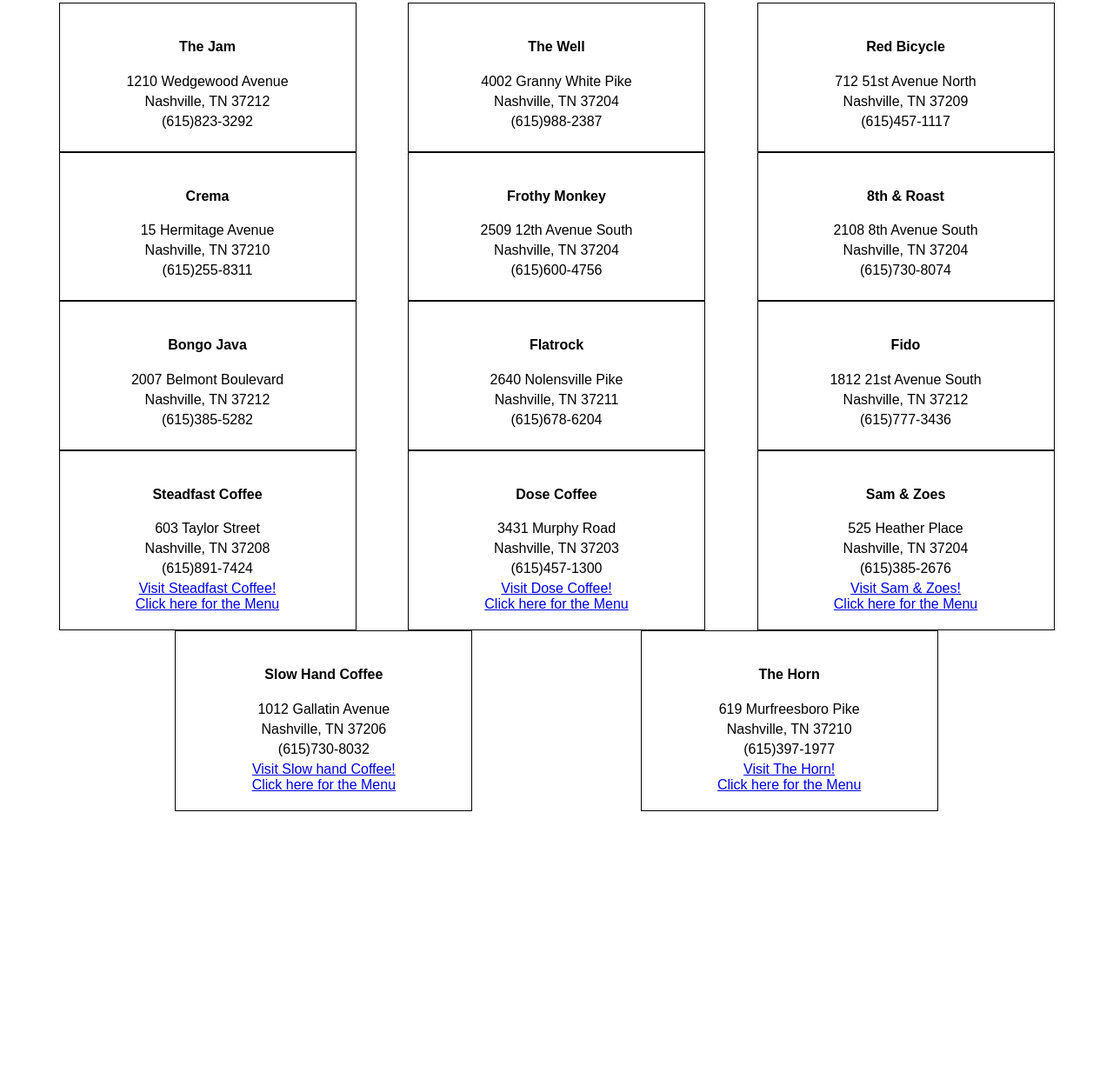
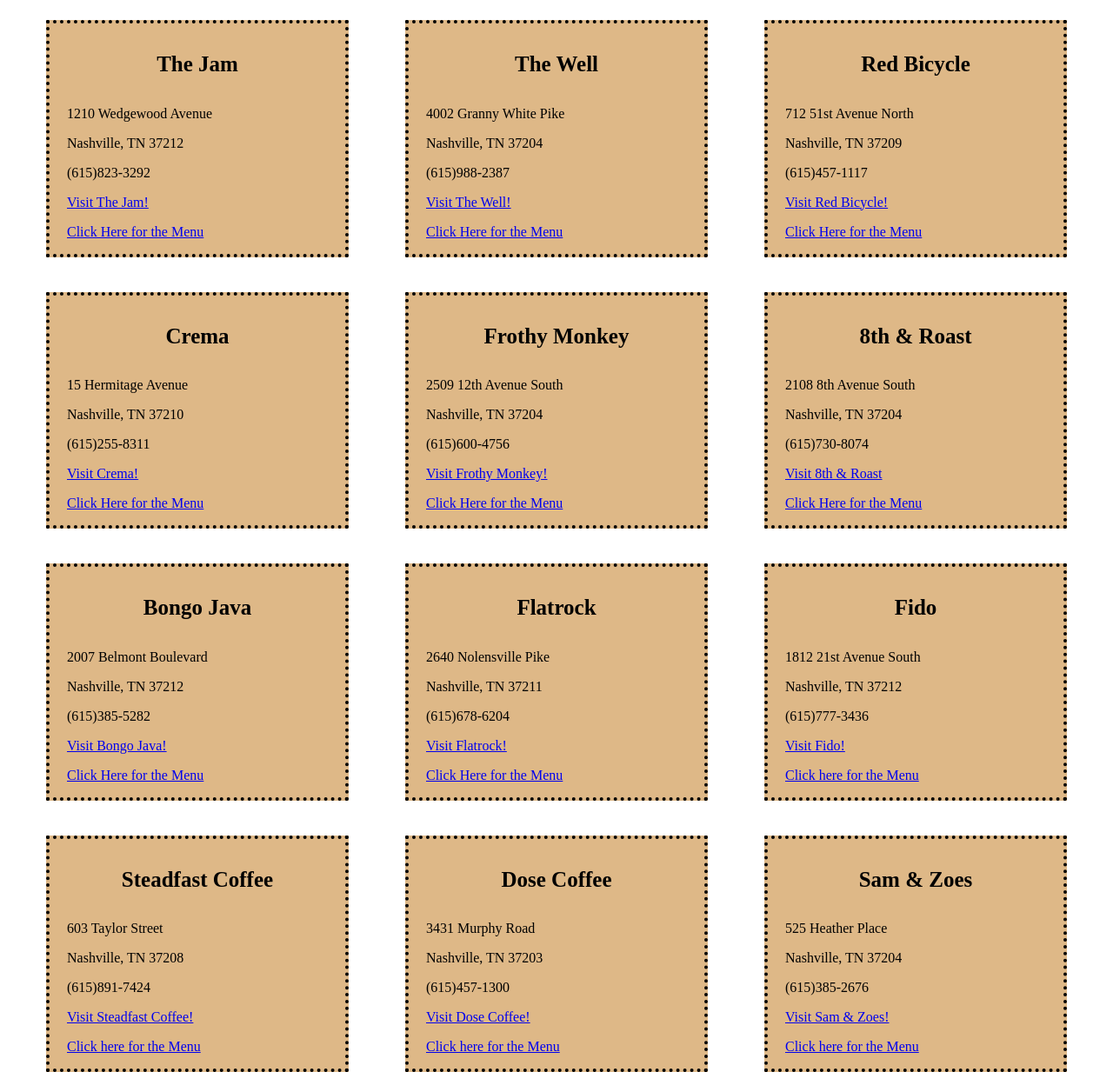
Before and after one commit to dhollifield/coffeehouses, a plain HTML site: page index.html in a window 1280 px wide. Shown: the part 95-1328 px from the top of the page at 87% size. Before the commit the page ends 1036 px from the top, so only its background shows below. Drawn offline with Linux system fonts and the light colour scheme.

Commit message:
added websites and menus

```diff
--- a/index.html
+++ b/index.html
@@ -19,231 +19,146 @@
     <h2>Coffee Houses of Nashville</h2>
 
     <section class="list">
-        <div id="FirstSet">
-            <div>
 
         <article class="shop" id="one">
-
             <h4>The Jam</h4>
 
             <p>1210 Wedgewood Avenue</p>
             <p>Nashville, TN 37212</p>
             <p>(615)823-3292</p>
-
+            <p><a class="website" href="https://www.instagram.com/jam.coffee.co/?hl=en" target="_blank">Visit The Jam!</a></p>
+            <p><a class="menu" href="https://www.grubhub.com/restaurant/the-jam-coffee-house-1210-wedgewood-ave-nashville/319686" target="_blank">Click Here for the Menu</a></p>
         </article>
 
-            </div>
-
-            <div>
-
         <article class="shop" id="two">
-
             <h4>The Well</h4>
 
             <p>4002 Granny White Pike</p>
             <p>Nashville, TN 37204</p>
             <p>(615)988-2387</p>
-
+            <p><a Class="website" href="https://wellcoffeehouse.com/" target="_blank">Visit The Well!</a></p>
+            <p><a class="menu" href="https://orderahead.wellcoffeehouse.com/#IDyxHv" target="_blank">Click Here for the Menu</a></p>
         </article>
 
-            </div>
-
-            <div>
-
         <article class="shop" id="three">
-
             <h4>Red Bicycle</h4>
 
             <p>712 51st Avenue North</p>
             <p>Nashville, TN 37209</p>
             <p>(615)457-1117</p>
-
+            <p><a class="website" href="https://redbicyclecoffee.com/" target="_blank">Visit Red Bicycle!</a></p>
+            <p><a class="menu" href="https://redbikenations.square.site/" target="_blank">Click Here for the Menu</a></p>
         </article>
 
-            </div>
-        </div>
-
-        <div id="SecondSet">
-            <div>
-
         <article class="shop" id="four">
-
             <h4>Crema</h4>
 
             <p>15 Hermitage Avenue</p>
             <p>Nashville, TN 37210</p>
             <p>(615)255-8311</p>
-
+            <p><a class="website" href="https://crema-coffee.com/" target="_blank">Visit Crema!</a></p>
+            <p><a class="menu" href="https://crema-coffee.com/menu" target="_blank">Click Here for the Menu</a></p>
         </article>
 
-            </div>
-
-            <div>
-
         <article class="shop" id="five">
-
             <h4>Frothy Monkey</h4>
 
             <p>2509 12th Avenue South</p>
             <p>Nashville, TN 37204</p>
             <p>(615)600-4756</p>
-
+            <p><a class="website" href="https://frothymonkey.com/" target="_blank">Visit Frothy Monkey!</a></p>
+            <p><a class="menu" href="https://frothymonkey.com/menu/" target="_blank">Click Here for the Menu</a></p>
         </article>
 
-            </div>
-
-            <div>
-
         <article class="shop" id="six">
-
             <h4>8th & Roast</h4>
 
             <p>2108 8th Avenue South</p>
             <p>Nashville, TN 37204</p>
             <p>(615)730-8074</p>
-
+            <p><a class="website" href="https://www.8thandroast.com/" target="_blank">Visit 8th & Roast</a></p>
+            <p><a class="menu" href="https://www.8thandroast.com/menu" target="_blank">Click Here for the Menu</a></p>
         </article>
 
-            </div>
-        </div>
-
-        <div id="ThirdSet">
-            <div>
-
         <article class="shop" id="seven">
-
             <h4>Bongo Java</h4>
 
             <p>2007 Belmont Boulevard</p>
             <p>Nashville, TN 37212</p>
             <p>(615)385-5282</p>
-
+            <p><a class="website" href="https://www.bongojava.com/" target="_blank">Visit Bongo Java!</a></p>
+            <p><a class="menu" href="https://www.toasttab.com/bongo-java-belmont/v3" target="_blank">Click Here for the Menu</a></p>
         </article>
 
-            </div>
-
-            <div>
-
         <article class="shop" id="eight">
-
             <h4>Flatrock</h4>
 
             <p>2640 Nolensville Pike</p>
             <p>Nashville, TN 37211</p>
             <p>(615)678-6204</p>
-
+            <p><a class="website" href="https://www.instagram.com/flatrockcoffee/?hl=en" target="_blank">Visit Flatrock!</a></p>
+            <p><a class="menu" href="https://www.sirved.com/restaurant/nashville-tennessee-usa/flatrock-coffee-tea-and-more/544244/menus" target="_blank">Click Here for the Menu</a></p>
         </article>
 
-            </div>
-
-            <div>
-
         <article class="shop" id="nine">
-
             <h4>Fido</h4>
 
             <p>1812 21st Avenue South</p>
             <p>Nashville, TN 37212</p>
             <p>(615)777-3436</p>
-
+            <p><a class="website" href="https://www.bongojava.com/pages/fido" target="_blank">Visit Fido!</a></p>
+            <p><a class="menu" href="https://www.sirved.com/restaurant/nashville-tennessee-usa/flatrock-coffee-tea-and-more/544244/menus" target="_blank">Click here for the Menu</a></p>
         </article>
 
-            </div>
-        </div>
-
-        <div id="FourthSet">
-            <div>
-
-                <article class="shop" id="ten">
-
+        <article class="shop">
             <h4>Steadfast Coffee</h4>
 
             <p>603 Taylor Street</p>
             <p>Nashville, TN 37208</p>
             <p>(615)891-7424</p>
-
-                    <a class="website" href="https://steadfast.coffee/">Visit Steadfast Coffee!</a>
-                 <br>
-                    <a class="menu" href="https://steadfast.coffee/pages/germantown">Click here for the Menu</a>
-
+            <p><a class="website" class="website" href="https://steadfast.coffee/" target="_blank">Visit Steadfast Coffee!</a></p>
+            <p><a class="menu" href="https://steadfast.coffee/pages/germantown" target="_blank">Click here for the Menu</a></p>
         </article>
 
-            </div>
-
-            <div>
-
-                <article class="shop" id="eleven">
-
+        <article class="shop">
             <h4>Dose Coffee</h4>
 
             <p>3431 Murphy Road</p>
             <p>Nashville, TN 37203</p>
             <p>(615)457-1300</p>
-
-                    <a class="website" href="http://dosenashville.com/">Visit Dose Coffee!</a>
-                 <br>
-                    <a class="menu" href="http://dosenashville.com/online-ordering">Click here for the Menu</a>
-
+            <p><a class="website" href="http://dosenashville.com/" target="_blank">Visit Dose Coffee!</a></p>
+            <p><a class="menu" href="http://dosenashville.com/online-ordering" target="_blank">Click here for the Menu</a></p>
         </article>
 
-            </div>
-
-            <div>
-
-                <article class="shop" id="twelve">
-
+        <article class="shop">
             <h4>Sam &amp; Zoes</h4>
 
             <p>525 Heather Place</p>
             <p>Nashville, TN 37204</p>
             <p>(615)385-2676</p>
-
-                    <a class="website" href="https://samandzoes.com/">Visit Sam &amp; Zoes!</a>
-                <br>
-                    <a class="menu" href="https://samandzoes.com/drink-menu/">Click here for the Menu</a>
-
+            <p><a class="website" href="https://samandzoes.com/" target="_blank">Visit Sam &amp; Zoes!</a></p>
+            <p><a class="menu" href="https://samandzoes.com/drink-menu/" target="_blank">Click here for the Menu</a></p>
         </article>
 
-            </div>
-        </div>
-
-        <div id="FifthSet">
-            <div>
-
-                <article class="shop" id="thirteen">
-
+        <article class="shop">
             <h4>Slow Hand Coffee</h4>
 
             <p>1012 Gallatin Avenue</p>
             <p>Nashville, TN 37206</p>
             <p>(615)730-8032</p>
-
-                    <a class="website" href="https://www.instagram.com/slowhandcoffeebakeshop/?hl=en">Visit Slow hand Coffee!</a>
-                <br>
-                    <a class="menu" href="https://www.pelicanandpig.com/menu">Click here for the Menu</a>
-
+            <p><a class="website" href="https://www.instagram.com/slowhandcoffeebakeshop/?hl=en" target="_blank">Visit Slow hand Coffee!</a></p>
+            <p><a class="menu" href="https://www.pelicanandpig.com/menu" target="_blank">Click here for the Menu</a></p>
         </article>
 
-            </div>
-
-            <div>
-
-                <article class="shop" id="fourteen">
-
+        <article class="shop">
             <h4>The Horn</h4>
 
             <p>619 Murfreesboro Pike</p>
             <p>Nashville, TN 37210</p>
             <p>(615)397-1977</p>
-
-                    <a class="website" href="https://the-horn.com/">Visit The Horn!</a>
-                <br>
-                    <a class="menu" href="https://the-horn.com/pages/menu">Click here for the Menu</a>
-
+            <p><a class="website" href="https://the-horn.com/" target="_blank">Visit The Horn!</a></p>
+            <p><a class="menu" href="https://the-horn.com/pages/menu" target="_blank">Click here for the Menu</a></p>
         </article>
-
-            </div>
-        </div>
 
     </section>
 </body>
--- a/styles/shop.css
+++ b/styles/shop.css
@@ -0,0 +1,16 @@
+.shop {
+    background-color: burlywood;
+    border: 4px dotted black;
+    margin: 20px;
+    padding: 0 20px;
+    width: 300px;
+}
+
+h4 {
+    text-align: center;
+    font-size: 25px;
+}
+
+.website {
+    text-align: center;
+}
--- a/styles/styles.css
+++ b/styles/styles.css
@@ -1,3 +1,5 @@
+@import "/styles/shop.css";
+
 /* nav {
     background-color: crimson;
 }
@@ -13,26 +15,14 @@ li {
 } */
 
 h2 {
+    background-color: burlywood;
     font-size: 35px;
     font-family: Arial, Helvetica, sans-serif;
     text-align: center;
 }
 
-.list > div {
+.list {
     display: flex;
-    flex-direction: row;
+    flex-wrap: wrap;
     justify-content: space-evenly;
 }
-
-.shop {
-    border: 1px solid black;
-    font-family: Arial, Helvetica, sans-serif;
-    list-style: none;
-    padding: 20px;
-    text-align: center;
-    width: 300px;
-}
-
-p {
-    margin: 5px;
-}
```
Lines whose indentation alone changed are shown as unchanged.
